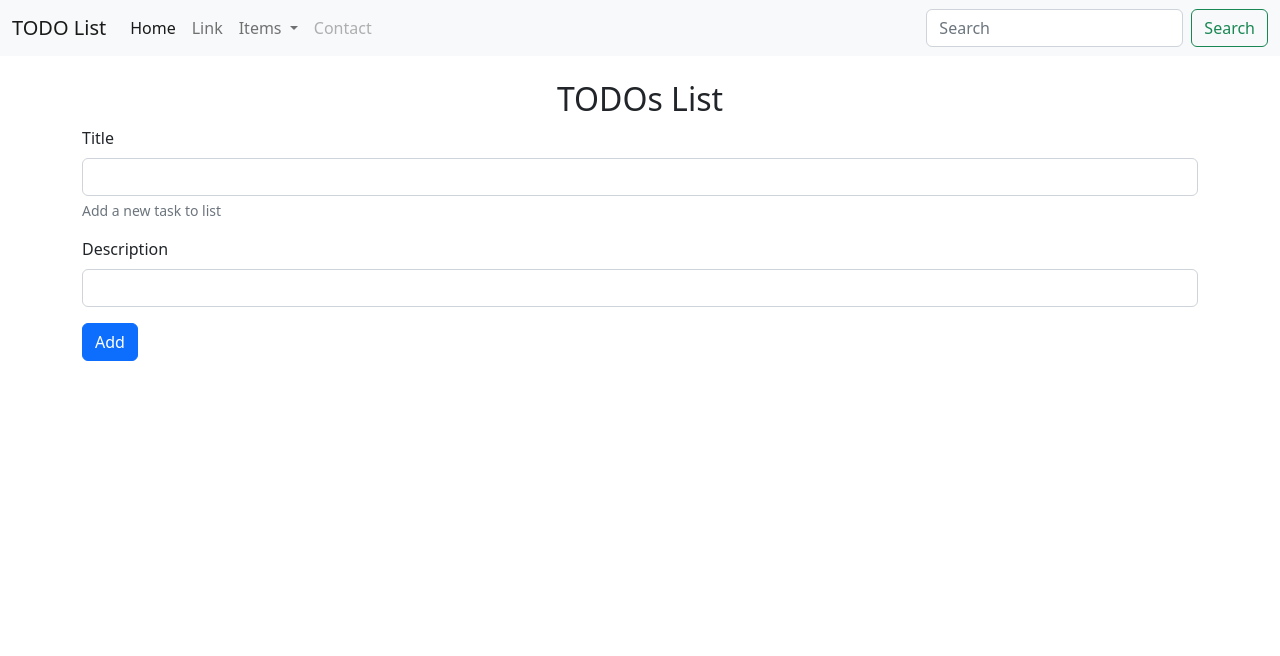
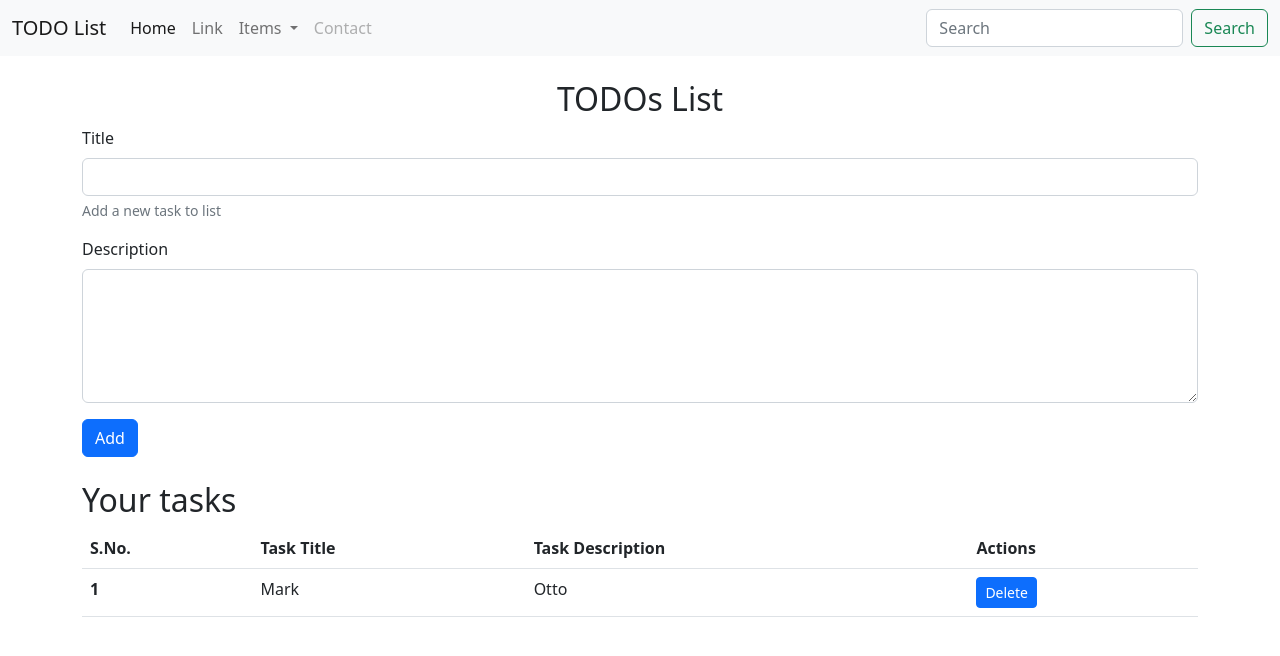
Before and after one commit to Muazzamkhan03/webToDo, a plain HTML site: page index.html in a window 1280 px wide. Drawn offline with nearby package versions, Linux system fonts and the light colour scheme.

Commit message:
Added list to diplay all the tasks

```diff
--- a/index.html
+++ b/index.html
@@ -61,10 +61,31 @@
             </div>
         <div class="mb-3">
             <label for="description" class="form-label">Description</label>
-            <input type="text" class="form-control" id="description">
+            <textarea name="description" id="description" class="form-control" cols="30" rows="5"></textarea>
         </div>
         <button type="submit" class="btn btn-primary">Add</button>
     </form>
+    <div id="items" class="my-4">
+        <h2>Your tasks</h2>
+        <table class="table">
+            <thead>
+              <tr>
+                <th scope="col">S.No.</th>
+                <th scope="col">Task Title</th>
+                <th scope="col">Task Description</th>
+                <th scope="col">Actions</th>
+              </tr>
+            </thead>
+            <tbody>
+                <tr>
+                    <th scope="row">1</th>
+                    <td>Mark</td>
+                    <td>Otto</td>
+                    <td><button class="btn btn-sm btn-primary">Delete</button></td>
+                  </tr>
+            </tbody>
+          </table>
+    </div>
     </div>
 </body>
 
```
